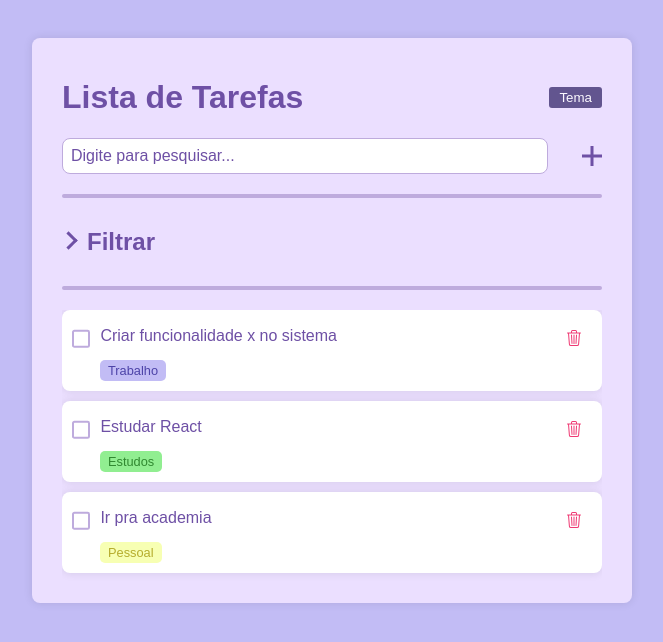
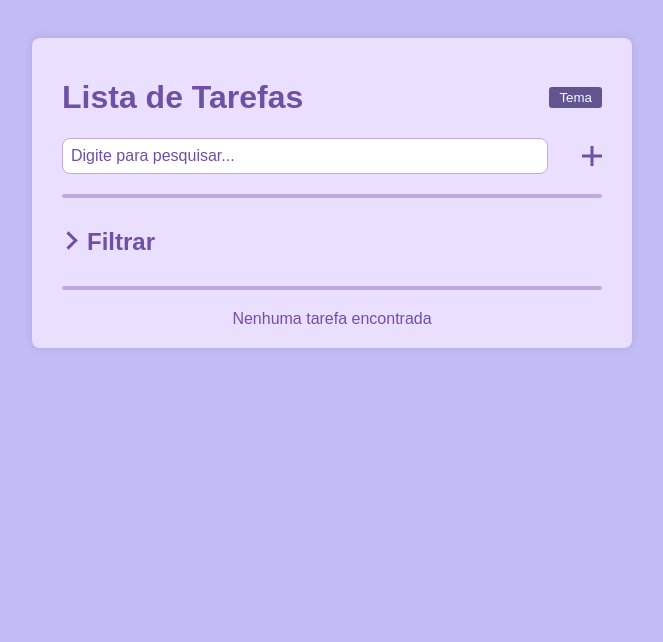
Before and after one commit to efluviae/todo-react, a React (Vite) app in the folder todo/: page / in a window 1280 px wide. Shown: the top 642 px of the page, without its empty margins (308-971 px from the left). Built offline with nearby package versions, Linux system fonts and the light colour scheme; a web font is replaced by a local one.

Commit message:
add localStorage

```diff
--- a/todo/src/App.jsx
+++ b/todo/src/App.jsx
@@ -1,41 +1,37 @@
-import { useState } from "react";
+import { useEffect, useState } from "react";
 import Search from "./components/Search.jsx";
 import Filter from "./components/Filter.jsx";
 import TodoList from "./components/TodoList.jsx";
 import AddCategoryPopup from "./components/AddCategoryPopup.jsx";
+import ThemeSelector from "./components/ThemeSelector/ThemeSelector.jsx";
+import { getItem, setItem } from "./utils/localStorage.jsx";
 import "./App.css";
 import "./index.css";
-import ThemeSelector from "./components/ThemeSelector/ThemeSelector.jsx";
 
 function App() {
-  const [todos, setTodos] = useState([
-    {
-      id: 1,
-      text: "Criar funcionalidade x no sistema",
-      category: "Trabalho",
-      isCompleted: false,
-    },
-    {
-      id: 2,
-      text: "Ir pra academia",
-      category: "Pessoal",
-      isCompleted: false,
-    },
-    {
-      id: 3,
-      text: "Estudar React",
-      category: "Estudos",
-      isCompleted: false,
-    },
-  ]);
-
+  const [todos, setTodos] = useState(() => {
+    const item = getItem("TODOS");
+    return item || [];
+  });
   const [search, setSearch] = useState("");
   const [filter, setFilter] = useState("all");
   const [sort, setSort] = useState("Asc");
   const [categoryFilter, setCategoryFilter] = useState("all");
   const [urgentFilter, setUrgentFilter] = useState(false);
-  const [customCategories, setCustomCategories] = useState([]);
+  const [customCategories, setCustomCategories] = useState(() => {
+    const item = getItem("CUSTOM_CATEGORIES");
+    return item || [];
+  });
   const [isAddCategoryPopupOpen, setIsAddCategoryPopupOpen] = useState(false);
+
+  /* get items from localStorage */
+  useEffect(() => {
+    setItem("CUSTOM_CATEGORIES", customCategories);
+  }, [customCategories]);
+
+  useEffect(() => {
+    setItem("TODOS", todos);
+  }, [todos]);
 
   const addTodo = (text, category, isUrgent) => {
     const newTodos = [
--- /dev/null
+++ b/todo/src/utils/localStorage.jsx
@@ -0,0 +1,18 @@
+import React from "react";
+
+export function setItem(key, value) {
+  try {
+    window.localStorage.setItem(key, JSON.stringify(value));
+  } catch (error) {
+    console.log(error);
+  }
+}
+
+export function getItem(key) {
+  try {
+    const item = window.localStorage.getItem(key);
+    return item ? JSON.parse(item) : undefined;
+  } catch (error) {
+    console.log(error);
+  }
+}
```
